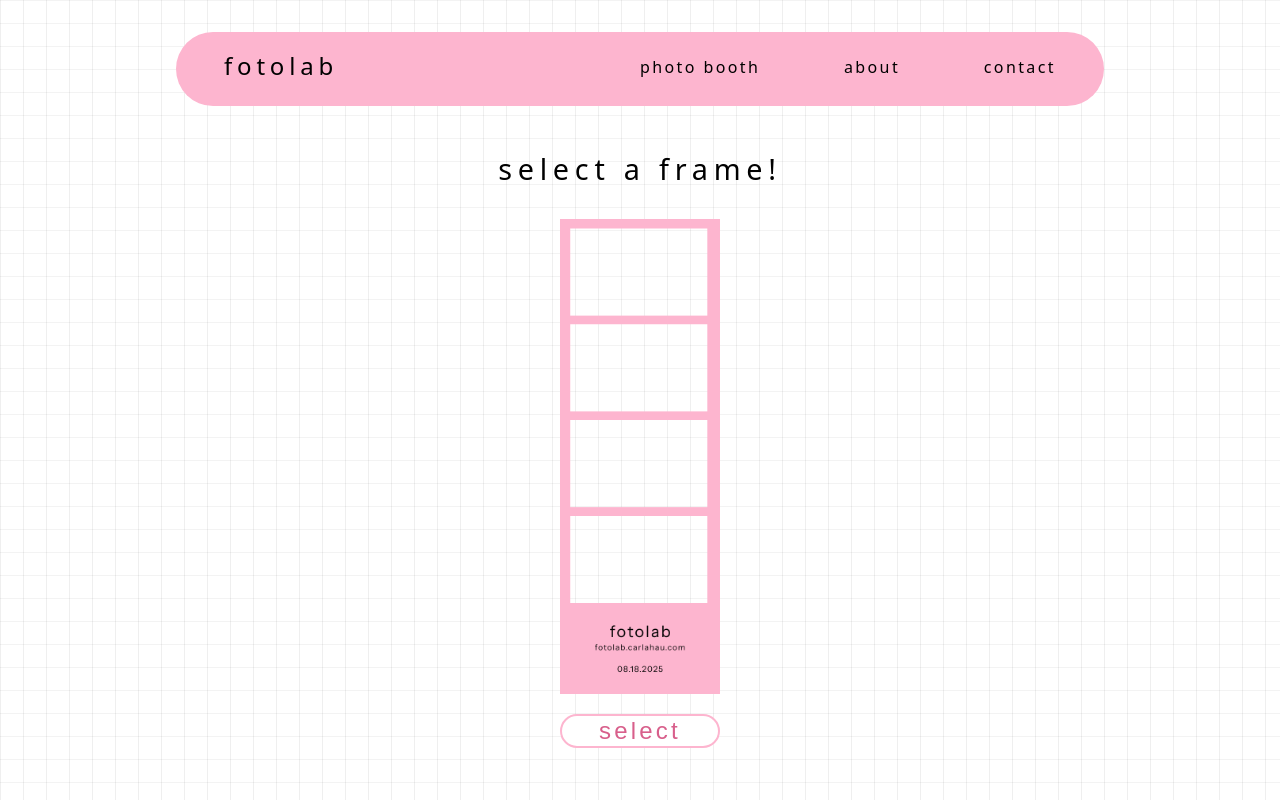
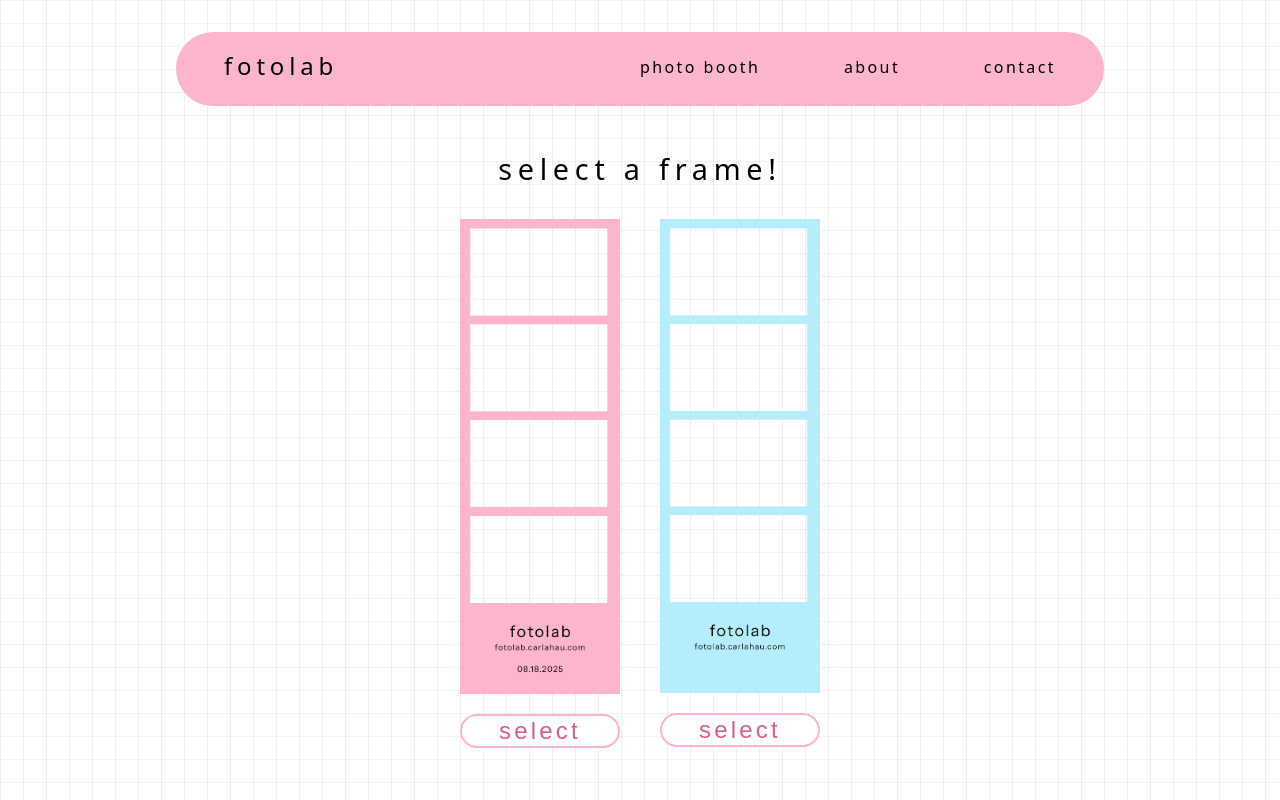
Before and after one commit to carlahauu/fotolab, a React (Vite) app: page / in a window 1280 px wide. Built offline with nearby package versions, Linux system fonts and the light colour scheme.

Commit message:
Added Classic Blue Frame

```diff
--- a/src/frames.json
+++ b/src/frames.json
@@ -1,5 +1,6 @@
 {
     "classics": [
-        "/Classic Pink Frame.png"
+        "/Classic Pink Frame.png",
+        "/Classic Blue Frame.png"
     ]
 }
--- a/src/pages/Photobooth.jsx
+++ b/src/pages/Photobooth.jsx
@@ -26,7 +26,8 @@ function Photobooth() {
     }, [webcamRef]);
 
     const frameSelection = (frame) => {
-        let selectedFrame = frame.replace("/", "").replace(".png", "");
+        let selectedFrame = frame.replace(".png", "");
+        selectedFrame = selectedFrame + "-2" + ".png";
         setFrameSelected(true);
         setFrame(selectedFrame);
     };
@@ -90,7 +91,7 @@ function Photobooth() {
           ctx.drawImage(img, offsetXRight + 75, y + offsetYRight, 348, 258);
         });
 
-        const frameImg = await loadImage(`/Classic Pink Photostrip.png`);
+        const frameImg = await loadImage(frame);
         ctx.drawImage(frameImg, 0, 0, canvas.width, canvas.height);
 
         const finalStrip = canvas.toDataURL("image/png");
```
Also changed, not shown: public/Classic Blue Frame-2.png (added), public/Classic Blue Frame.png (added).
